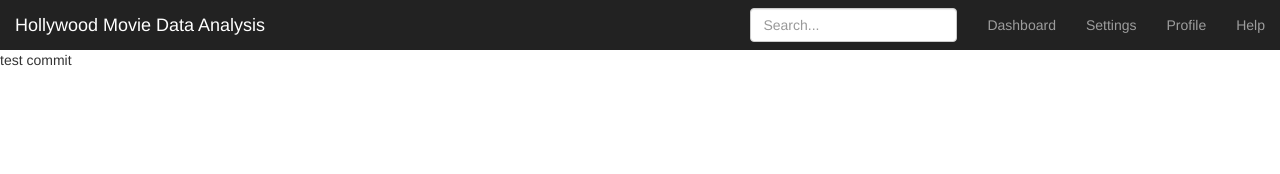
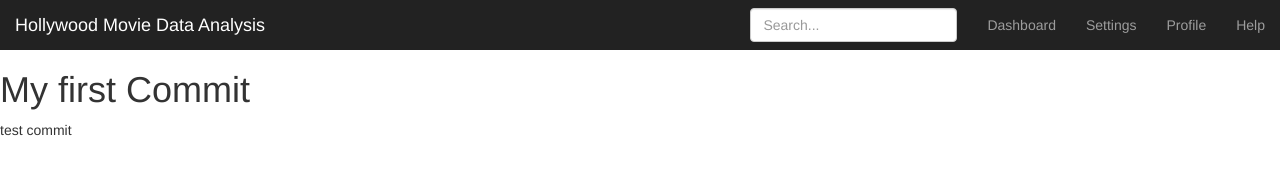
Before and after one commit to rajesh-frontendengineer/Angular-app, a website: page index.html in a window 1280 px wide. Drawn offline with nearby package versions, Linux system fonts and the light colour scheme; some packages are replaced by stand-ins of ours; a script that the page names is missing.

Commit message:
header #123

```diff
--- a/WebContent/controllers/home-page-ctrl.js
+++ b/WebContent/controllers/home-page-ctrl.js
@@ -7,7 +7,7 @@
 
     angular.module('captainApp').controller('HomeCtrl',['movieService',HomeControl]);
     function HomeControl(movieService){
-
+            // My second file
         var hCtrl = this;
         hCtrl.na = 'Ajax';
         console.log(hCtrl.na);
--- a/index.html
+++ b/index.html
@@ -16,6 +16,11 @@
 <body>
 
 <header ng-include="'WebContent/template/header.html'"></header>
+
+
+<h1>My first Commit</h1>
+
+
 
 <section ui-view>
 </section>
```
